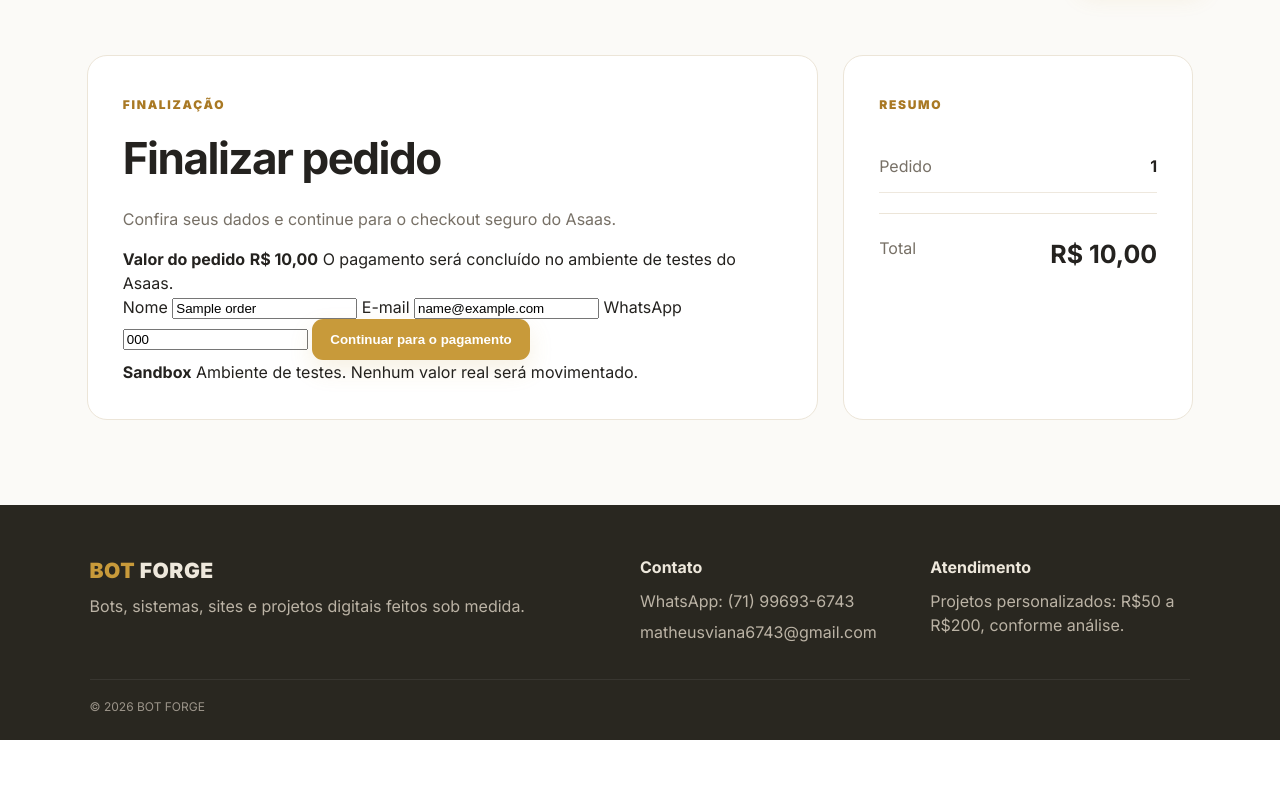
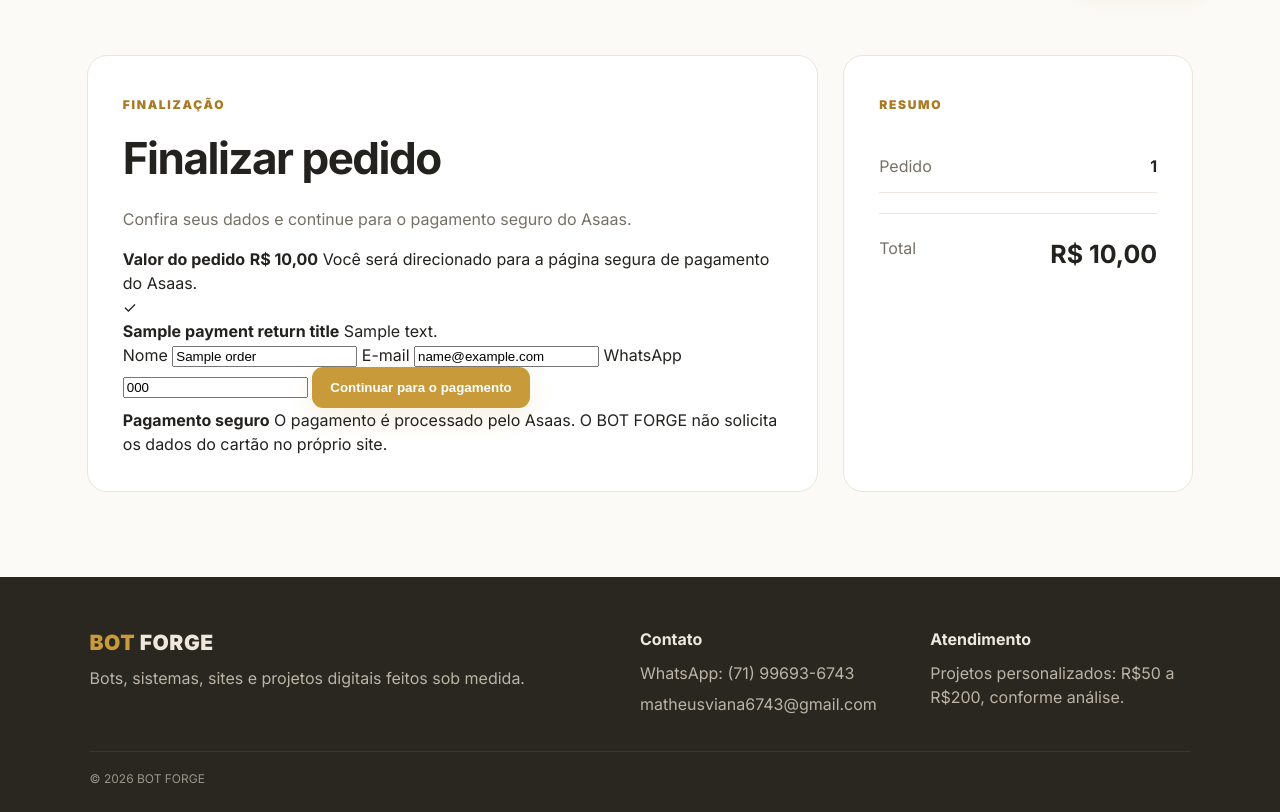
Before and after one commit to matheusviana6743-cell/DICOR-intelligence, a Flask app: template templates/checkout.html in a window 1280 px wide. Shown: the part 76-888 px from the top of the page. Before the commit the page ends 816 px from the top, so only its background shows below. Run offline with Flask 3, Linux system fonts and the light colour scheme; the template is opened without the code that fills it: most values are stand-ins (such as "Sample title", 1, 10 or a date in 2020).

Commit message:
fix: clean production checkout messaging

```diff
--- a/templates/checkout.html
+++ b/templates/checkout.html
@@ -5,13 +5,13 @@
   <main class="checkout-main">
     <span class="eyebrow">FINALIZAÇÃO</span>
     <h1>Finalizar pedido</h1>
-    <p>Confira seus dados e continue para o checkout seguro do Asaas.</p>
+    <p>Confira seus dados e continue para o pagamento seguro do Asaas.</p>
 
     {% if order['price'] %}
       <div class="checkout-notice">
         <strong>Valor do pedido</strong>
         <b>R$ {{ '%.2f'|format(order['price'])|replace('.', ',') }}</b>
-        <span>O pagamento será concluído no ambiente de testes do Asaas.</span>
+        <span>Você será direcionado para a página segura de pagamento do Asaas.</span>
       </div>
     {% else %}
       <div class="checkout-notice">
@@ -24,8 +24,18 @@
       <div class="checkout-error" role="alert">
         <span class="error-icon">!</span>
         <div>
-          <strong>Não foi possível continuar</strong>
+          <strong>Pagamento não iniciado</strong>
           <span>{{ error }}</span>
+        </div>
+      </div>
+    {% endif %}
+
+    {% if payment_return_title %}
+      <div class="checkout-success" role="status">
+        <span class="success-icon">✓</span>
+        <div>
+          <strong>{{ payment_return_title }}</strong>
+          <span>{{ payment_return_message }}</span>
         </div>
       </div>
     {% endif %}
@@ -43,9 +53,9 @@
       <button class="btn primary" type="submit">Continuar para o pagamento</button>
     </form>
 
-    <div class="checkout-test">
-      <strong>Sandbox</strong>
-      <span>Ambiente de testes. Nenhum valor real será movimentado.</span>
+    <div class="checkout-security">
+      <strong>Pagamento seguro</strong>
+      <span>O pagamento é processado pelo Asaas. O BOT FORGE não solicita os dados do cartão no próprio site.</span>
     </div>
   </main>
 
```
